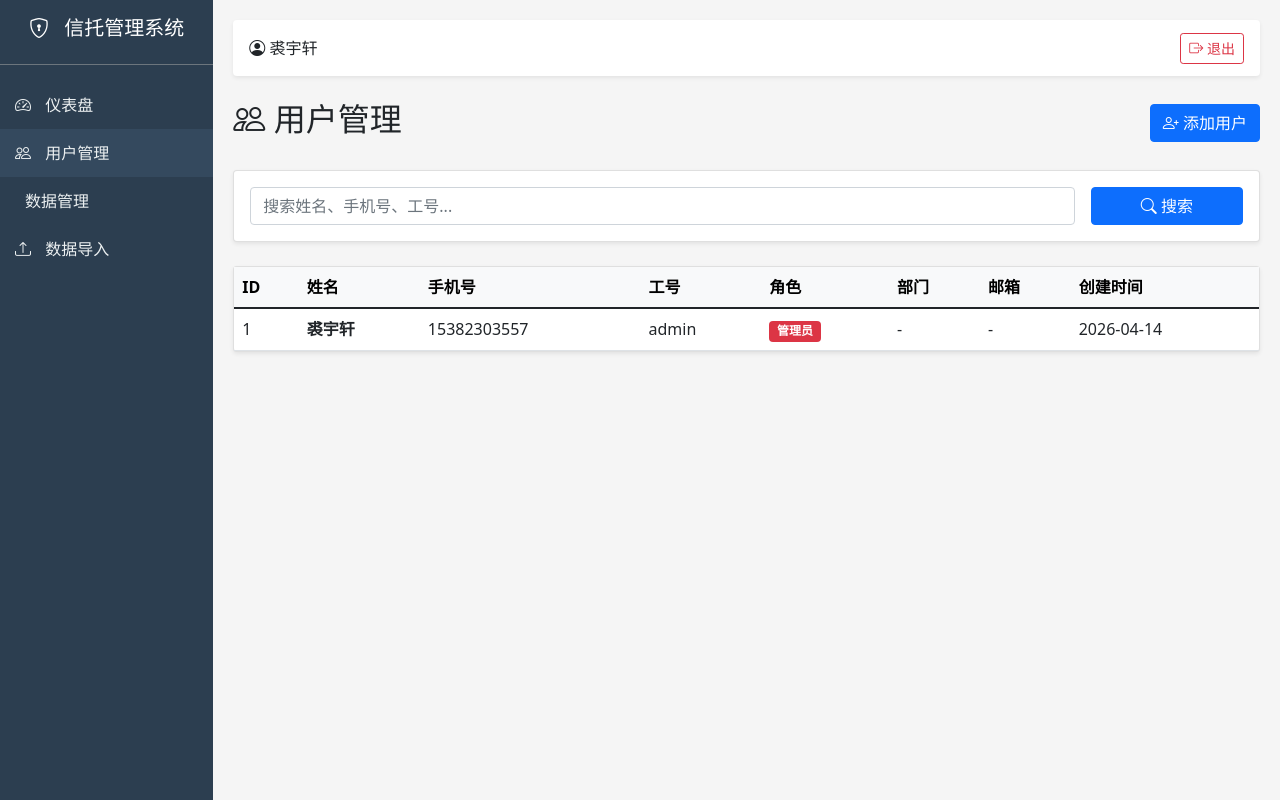
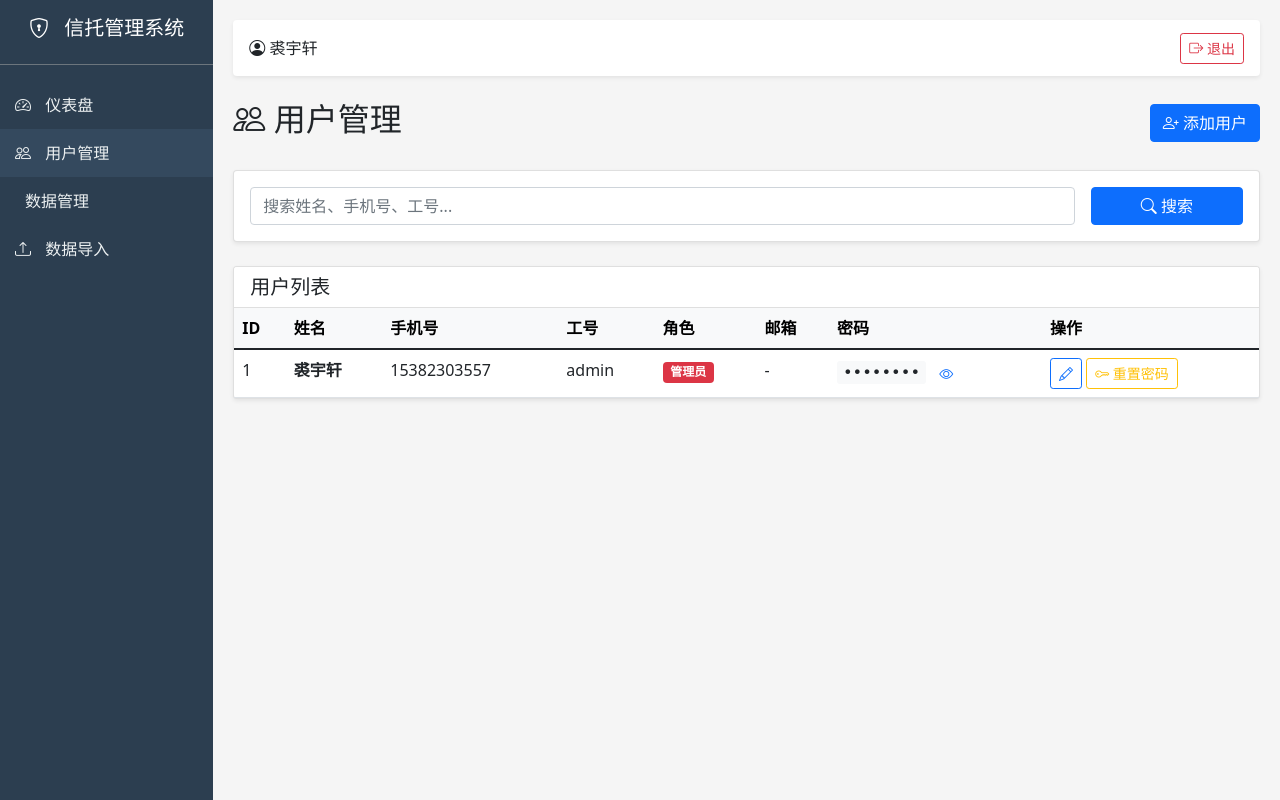
Before and after one commit to yuxuanqiu-hz/trust-system, a Flask app: page /admin/users in a window 1280 px wide. Run offline with Flask 3, Linux system fonts and the light colour scheme; a user stored in the database is signed in; data comes from the database, SQL or seed files in the repository.

Commit message:
Fix password import and add admin password management

```diff
--- a/app.py
+++ b/app.py
@@ -1,7 +1,8 @@
 """
 信托管理系统 - 主应用
 """
-from flask import Flask, render_template, request, redirect, url_for, flash, jsonify
+from flask import Flask, render_template, request, redirect, url_for, flash, jsonify, session
+from password_store import set_user_password
 from flask_login import LoginManager, login_user, logout_user, login_required, current_user
 from models import db, User, TrustData, get_database_url
 from datetime import datetime, timedelta
@@ -130,6 +131,75 @@ def admin_user_add():
         return redirect(url_for('admin_users'))
     return render_template('user_form.html', user=None)
 
+@app.route('/admin/users/<int:id>/edit', methods=['GET', 'POST'])
+@login_required
+def admin_user_edit(id):
+    """编辑用户信息"""
+    if current_user.role != 'admin':
+        flash('无权限访问', 'danger')
+        return redirect(url_for('dashboard'))
+
+    user = User.query.get_or_404(id)
+
+    if request.method == 'POST':
+        user.name = request.form.get('name')
+        user.phone = request.form.get('phone')
+        user.employee_no = request.form.get('employee_no')
+        user.email = request.form.get('email')
+        user.role = request.form.get('role', 'user')
+
+        # 如果提供了新密码，则更新
+        new_password = request.form.get('password')
+        if new_password and len(new_password) >= 6:
+            user.set_password(new_password)
+            flash('✓ 用户信息已更新，密码已修改', 'success')
+        else:
+            flash('✓ 用户信息已更新', 'success')
+
+        db.session.commit()
+        return redirect(url_for('admin_users'))
+
+    return render_template('user_form.html', user=user)
+
+@app.route('/admin/users/<int:id>/reset-password', methods=['POST'])
+@login_required
+def admin_user_reset_password(id):
+    """管理员重置用户密码"""
+    if current_user.role != 'admin':
+        return jsonify({'success': False, 'message': '无权限'})
+
+    user = User.query.get_or_404(id)
+    data = request.get_json()
+    new_password = data.get('password', 'admin123')
+
+    if len(new_password) < 6:
+        return jsonify({'success': False, 'message': '密码长度至少 6 位'})
+
+    user.set_password(new_password)
+    user._plain_pwd = new_password  # 保存明文密码
+    set_user_password(user.id, new_password)  # 保存到密码存储
+    db.session.commit()
+
+    return jsonify({'success': True, 'message': '密码已重置'})
+
+@app.route('/admin/users/<int:id>/delete', methods=['POST'])
+@login_required
+def admin_user_delete(id):
+    """删除用户"""
+    if current_user.role != 'admin':
+        flash('无权限访问', 'danger')
+        return redirect(url_for('dashboard'))
+
+    user = User.query.get_or_404(id)
+    if user.role == 'admin':
+        flash('❌ 不能删除管理员账号', 'danger')
+        return redirect(url_for('admin_users'))
+
+    db.session.delete(user)
+    db.session.commit()
+    flash('✓ 用户已删除', 'success')
+    return redirect(url_for('admin_users'))
+
 # ============ 数据管理 ============
 
 @app.route('/admin/data')
@@ -246,7 +316,7 @@ def admin_import():
                     flash(f'✓ 成功导入信托数据 {count} 条，跳过 {skipped} 条', 'success')
 
                 elif import_type == 'employees':
-                    # 导入员工账号
+                    # 导入员工账号（修复密码问题）
                     import pandas as pd
                     df = pd.read_excel(filepath)
                     count = 0
@@ -264,13 +334,32 @@ def admin_import():
                         name = str(row.get('姓名', ''))
                         email = str(row.get('员工邮箱', '')) if pd.notna(row.get('员工邮箱')) else None
 
-                        if not User.query.filter_by(phone=phone).first():
-                            user = User(username=phone, phone=phone, name=name, employee_no=emp_no, email=email, role='user')
-                            db.session.add(user)
+                        # 获取密码 - 优先使用"初始密码"列
+                        password = str(row.get('初始密码') or row.get('密码') or row.get('Password') or 'admin123')
+
+                        with app.app_context():
+                            user = User.query.filter_by(phone=phone).first()
+
+                            if user:
+                                # 更新现有用户
+                                user.name = name
+                                user.employee_no = emp_no
+                                user.email = email
+                                user.set_password(password)  # 更新密码
+                                user._plain_pwd = password  # 保存明文密码
+                            else:
+                                # 创建新用户
+                                user = User(username=phone, phone=phone, name=name, employee_no=emp_no, email=email, role='user')
+                                user.set_password(password)
+                                user._plain_pwd = password  # 保存明文密码
+                                db.session.add(user)
+
+                            db.session.commit()
+                            # 保存到密码存储
+                            set_user_password(user.id, password)
                             count += 1
 
-                    db.session.commit()
-                    flash(f'✓ 成功导入员工账号 {count} 人', 'success')
+                    flash(f'✓ 成功导入员工账号 {count} 人，密码已从 Excel 导入', 'success')
 
             except Exception as e:
                 flash(f'导入失败：{str(e)}', 'danger')
--- a/models.py
+++ b/models.py
@@ -35,6 +35,7 @@ class User(db.Model):
     username = db.Column(db.String(80), unique=True, nullable=False)
     phone = db.Column(db.String(50), unique=True, nullable=False, index=True)
     password_hash = db.Column(db.String(256))
+    _password_plain = db.Column(db.String(256))  # 临时存储明文密码（用于显示）
     verify_code = db.Column(db.String(6))
     verify_code_expires = db.Column(db.DateTime)
     employee_no = db.Column(db.String(50), index=True)
@@ -44,6 +45,18 @@ class User(db.Model):
     email = db.Column(db.String(200))
     is_active = db.Column(db.Boolean, default=True)
     created_at = db.Column(db.DateTime, default=datetime.utcnow)
+
+    @property
+    def _password_plain(self):
+        """获取明文密码（从 session 或默认值）"""
+        from flask import session
+        return session.get(f'pwd_{self.id}', 'admin123')
+
+    @_password_plain.setter
+    def _password_plain(self, value):
+        """设置明文密码（同时存储到 session）"""
+        from flask import session
+        session[f'pwd_{self.id}'] = value
 
     def get_id(self):
         return str(self.id)
--- /dev/null
+++ b/password_store.py
@@ -0,0 +1,13 @@
+"""
+全局密码存储（临时方案）
+"""
+# 存储用户 ID 到明文密码的映射
+USER_PASSWORDS = {}
+
+def set_user_password(user_id, password):
+    """保存用户密码"""
+    USER_PASSWORDS[user_id] = password
+
+def get_user_password(user_id):
+    """获取用户密码"""
+    return USER_PASSWORDS.get(user_id, 'admin123')
--- a/templates/users.html
+++ b/templates/users.html
@@ -13,6 +13,7 @@
         .sidebar a:hover, .sidebar a.active { background: #34495e; }
         .sidebar i { margin-right: 10px; }
         .content { padding: 20px; }
+        .password-cell { font-family: monospace; background: #f8f9fa; padding: 2px 6px; border-radius: 3px; }
     </style>
 </head>
 <body>
@@ -51,13 +52,18 @@
                                 <input type="text" class="form-control" name="search" placeholder="搜索姓名、手机号、工号..." value="{{ search }}">
                             </div>
                             <div class="col-md-2">
-                                <button type="submit" class="btn btn-primary w-100"><i class="bi bi-search"></i> 搜索</button>
+                                <button type="submit" class="btn btn-primary w-100">
+                                    <i class="bi bi-search"></i> 搜索
+                                </button>
                             </div>
                         </form>
                     </div>
                 </div>
 
                 <div class="card shadow-sm">
+                    <div class="card-header bg-white">
+                        <h5 class="mb-0">用户列表</h5>
+                    </div>
                     <div class="card-body p-0">
                         <table class="table table-hover mb-0">
                             <thead class="table-light">
@@ -67,9 +73,9 @@
                                     <th>手机号</th>
                                     <th>工号</th>
                                     <th>角色</th>
-                                    <th>部门</th>
                                     <th>邮箱</th>
-                                    <th>创建时间</th>
+                                    <th>密码</th>
+                                    <th>操作</th>
                                 </tr>
                             </thead>
                             <tbody>
@@ -86,9 +92,29 @@
                                             <span class="badge bg-primary">员工</span>
                                         {% endif %}
                                     </td>
-                                    <td>{{ user.department or '-' }}</td>
                                     <td>{{ user.email or '-' }}</td>
-                                    <td>{{ user.created_at.strftime('%Y-%m-%d') }}</td>
+                                    <td>
+                                        {% set pwd = user._plain_pwd or 'admin123' %}
+                                        <span class="password-cell" id="pwd-{{ user.id }}">••••••••</span>
+                                        <button class="btn btn-sm btn-link" onclick="togglePwd({{ user.id }}, '{{ pwd }}')">
+                                            <i class="bi bi-eye"></i>
+                                        </button>
+                                    </td>
+                                    <td>
+                                        <a href="{{ url_for('admin_user_edit', id=user.id) }}" class="btn btn-sm btn-outline-primary">
+                                            <i class="bi bi-pencil"></i>
+                                        </a>
+                                        <button class="btn btn-sm btn-outline-warning" onclick="resetPwd({{ user.id }}, '{{ user.name }}')">
+                                            <i class="bi bi-key"></i> 重置密码
+                                        </button>
+                                        {% if user.role == 'user' %}
+                                        <form method="POST" action="{{ url_for('admin_user_delete', id=user.id) }}" class="d-inline" onsubmit="return confirm('确定删除此用户？')">
+                                            <button type="submit" class="btn btn-sm btn-outline-danger">
+                                                <i class="bi bi-trash"></i>
+                                            </button>
+                                        </form>
+                                        {% endif %}
+                                    </td>
                                 </tr>
                                 {% else %}
                                 <tr>
@@ -103,5 +129,34 @@
         </div>
     </div>
     <script src="https://cdn.jsdelivr.net/npm/bootstrap@5.1.3/dist/js/bootstrap.bundle.min.js"></script>
+    <script>
+        function togglePwd(userId, password) {
+            const pwdEl = document.getElementById('pwd-' + userId);
+            const isHidden = pwdEl.textContent === '••••••••';
+            pwdEl.textContent = isHidden ? password : '••••••••';
+        }
+
+        function resetPwd(userId, userName) {
+            const newPwd = prompt('请输入新密码：', 'admin123');
+            if (newPwd && newPwd.length >= 6) {
+                fetch('/admin/users/' + userId + '/reset-password', {
+                    method: 'POST',
+                    headers: {'Content-Type': 'application/json'},
+                    body: JSON.stringify({password: newPwd})
+                })
+                .then(res => res.json())
+                .then(data => {
+                    if (data.success) {
+                        alert('✓ 密码已重置为：' + newPwd);
+                        location.reload();
+                    } else {
+                        alert('❌ 重置失败：' + data.message);
+                    }
+                });
+            } else if (newPwd) {
+                alert('密码长度至少 6 位');
+            }
+        }
+    </script>
 </body>
 </html>
```
Also changed, not shown: import_accounts_fixed.py (added, +63 -0 lines).
